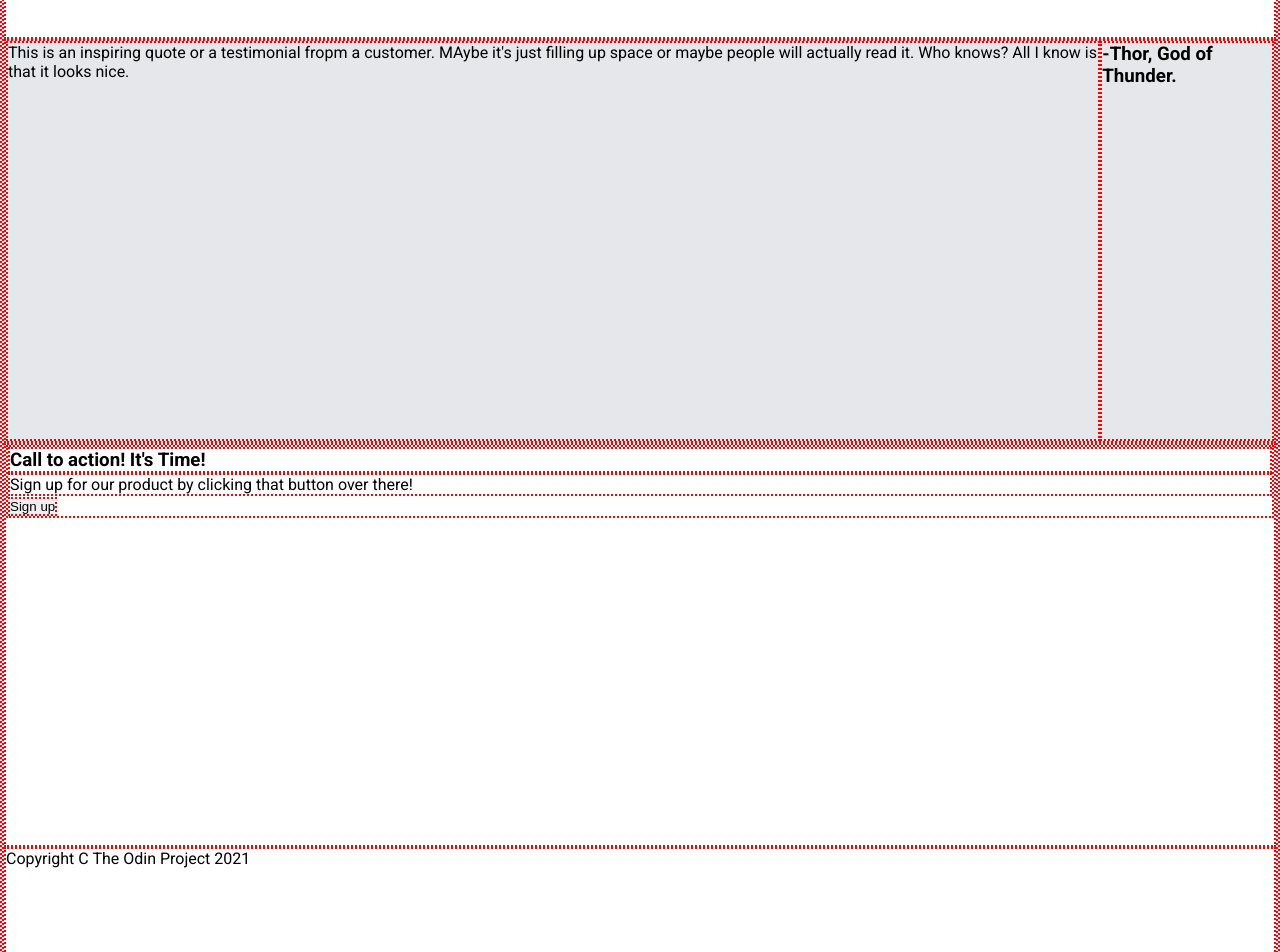
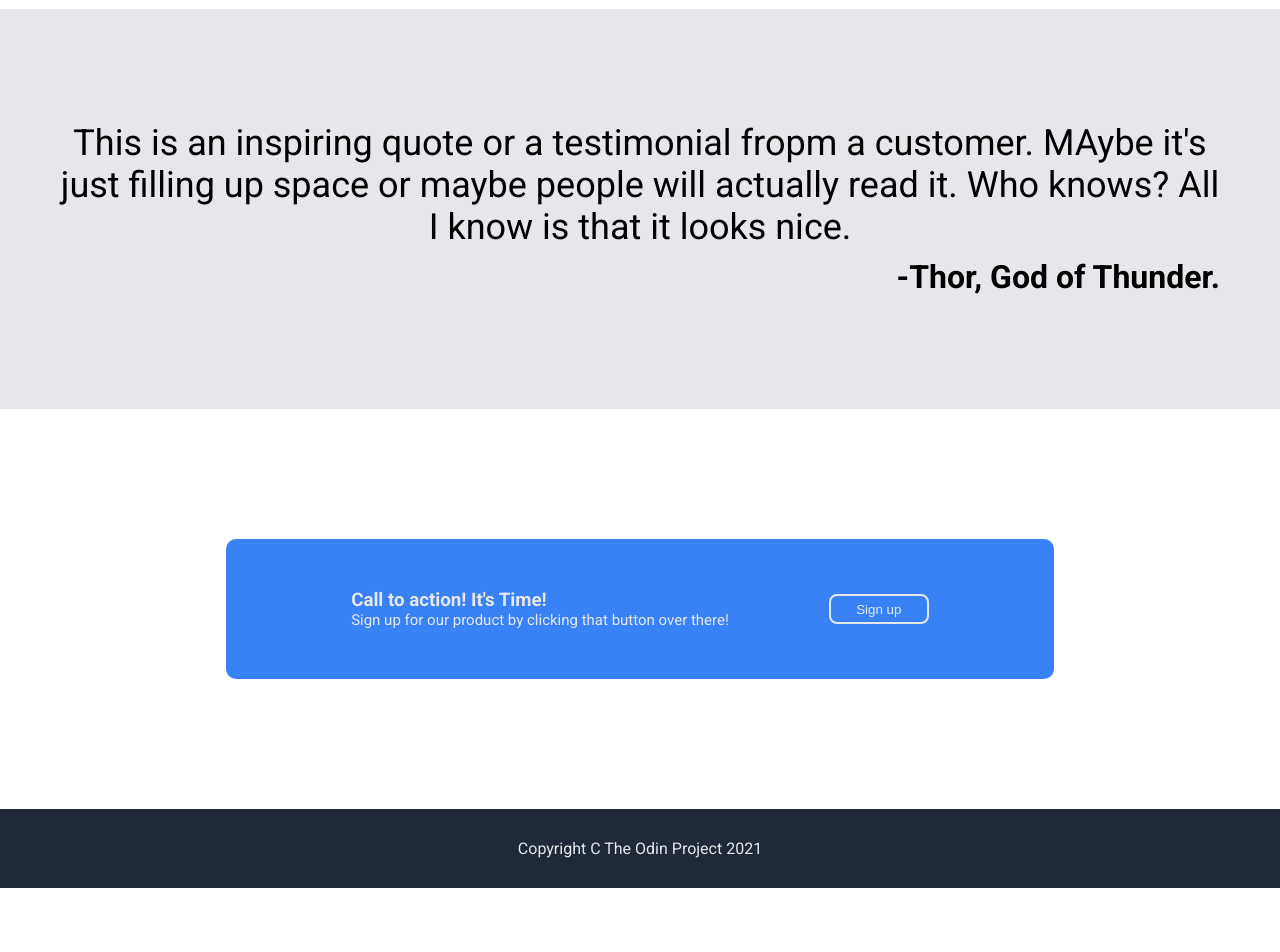
Before and after one commit to Oscar-Mont/odin-landing-page, a plain HTML site: page index.html in a window 1280 px wide. Shown: the part 840-1792 px from the top of the page. After the commit the page ends 1728 px from the top, so only its background shows below. Drawn offline with Linux system fonts and the light colour scheme.

Commit message:
Fix flexbox related problems. Add styles for remaining sections.
There were multiple errors related to flexbox use. Like using display:flex
in flex elements.

The rest of the content and styles of the landing page were added.

It is still necessary to polish the typography as well as the styles. Yet
overall it is 90% done.

```diff
--- a/index.html
+++ b/index.html
@@ -18,7 +18,7 @@
         <div class="header__logo">Header Logo</div>
         <ul class="header__ul">
             <li class="header__li"><a>header link one</a></li>
-            <li class="header__li" <a>header link two</a></li>
+            <li class="header__li"><a>header link two</a></li>
             <li class="header__li"><a>header link three</a></li>
         </ul>
     </header>
@@ -55,18 +55,20 @@
     </div>
 
     <div class="quote-section">
-        <p> This is an inspiring quote or a testimonial fropm a customer. MAybe it's
+        <p class="quote-section__p"> This is an inspiring quote or a testimonial fropm a customer. MAybe it's
             just filling up space or maybe people will actually read it. Who knows? All I
             know is that it looks nice.
         </p>
-        <h3>-Thor, God of Thunder.</h3>
+        <h3 class="quote-section__h3">-Thor, God of Thunder.</h3>
     </div>
 
     <div class="action-section">
         <div class="action-section__banner">
-            <h3>Call to action! It's Time!</h1>
-                <p>Sign up for our product by clicking that button over there!</p>
-                <button>Sign up</button>
+            <div class="action-section__content">
+                <h3 class="action-section__title">Call to action! It's Time!</h1>
+                    <p class="action-section__text">Sign up for our product by clicking that button over there!</p>
+            </div>
+            <button class="action-section__btn">Sign up</button>
         </div>
     </div>
     <footer class="footer">Copyright C The Odin Project 2021</footer>
--- a/styles.css
+++ b/styles.css
@@ -1,12 +1,13 @@
-/* ||RESET */
+/* ||RESET -----------------------------------------------------------------------*/
 
 * {
     margin: 0px;
     padding: 0px;
-    border: 2px dotted red;
+    box-sizing: border-box;
+    /* border: 2px dotted red; */
 }
 
-/* ||GENERAL STYLES */
+/* ||GENERAL STYLES --------------------------------------------------------------- */
 
 body {
     display: flex;
@@ -17,11 +18,11 @@ body {
 }
 
 
-/* BLOCKS OR MAIN CONTAINERS */
+/* BLOCKS -----------------------------------------------------------------*/
 
 .header {
     display: flex;
-    flex-grow: 1;
+    flex: 1;
     justify-content: space-around;
     align-items: center;
     background-color: #1F2937;
@@ -31,68 +32,84 @@ body {
 
 .main-section {
     display: flex;
-    justify-content: space-evenly;
+    flex: 1 1 400px;
+    justify-content: space-around;
     align-items: center;
     gap: 10px;
     background-color: #1F2937;
-    height: 400px;
+    /* height: 400px; */
 }
 
 .img-section {
     display: flex;
+    flex: 1 1 400px;
     flex-direction: column;
     justify-content: center;
-    height: 400px;
+    /* height: 400px; */
 }
 
 .quote-section {
     display: flex;
-    height: 400px;
+    flex: 1 1 400px;
+    flex-direction: column;
+    justify-content: center;
+    align-items: center;
+    /* height: 400px; */
     background-color: #E5E7EB;
 }
 
 .action-section {
+    display: flex;
+    flex-direction: column;
+    justify-content: center;
+    align-items: center;
     height: 400px;
+    background-color: white;
 }
 
 .footer {
-    height: 400px;
+    display: block;
+    background-color: #1F2937;
+    color: #E5E7EB;
+    padding: 30px;
+    text-align: center;
 }
 
-/* ||ELEMENTS (SOME BLOCKS IN BLOCKS)*/
+/* ||ELEMENTS----------------------------------------------------------------- */
 
-/*header */
+/*header block elements */
 
 .header__logo {
-    display: flex;
     font-size: 25px;
     font-weight: 900;
 }
 
 .header__ul {
     display: flex;
+    justify-content: space-evenly;
     list-style: none;
     margin: 0px;
 }
 
 .header__li {
     padding: 8px;
-    font-size: 20px;
+    font-size: 15px;
     color: #E5E7EB;
 }
 
-/*main section*/
+/*main section block elements*/
 
 .main-section__div {
+    /*container for h1, p and button */
     display: flex;
     flex-direction: column;
     justify-content: space-between;
     gap: 10px;
     width: 450px;
+    padding-left: 50px;
 }
 
 .main-section__h1 {
-    display: flex;
     font-size: 48px;
     font-weight: 1000;
     color: #F9FAF8;
@@ -100,14 +117,12 @@ body {
 }
 
 .main-section__p {
-    display: flex;
     width: 430px;
     font-size: 18px;
     color: #E5E7EB;
 }
 
 .main-section__button {
-    display: flex;
     align-self: flex-start;
     background-color: #3882F6;
     padding: 8px 32px 8px 32px;
@@ -119,25 +134,28 @@ body {
 }
 
 .main-section__img {
-    display: flex;
     align-self: center;
     background-color: #E5E7EB;
     padding: 100px 120px 100px 120px;
 }
 
-/*image section*/
+/*image section block elements*/
 
 .img-section__title {
     text-align: center;
-    margin: 50px;
+    margin-top: 50px;
+    align-self: center;
+
 }
 
 .img-section__items {
-    /*images flex container*/
+    /*images and p flex container*/
     display: flex;
     justify-content: center;
+    align-items: center;
+    flex: 1;
     gap: 50px;
-    margin-bottom: 100px;
+    /* margin-bottom: 100px; */
 }
 
 .img-section__item {
@@ -155,9 +173,66 @@ body {
 }
 
 .img-section__p {
-    display: flex;
     width: 150px;
     text-align: center;
 }
 
-/* ||MODIFIERS */
+/*Quote section block elements*/
+
+.quote-section__p {
+    text-align: center;
+    font-size: 36px;
+    margin: 0px 60px 0px 60px;
+}
+
+.quote-section__h3 {
+    text-align: right;
+    font-size: 32px;
+    align-self: flex-end;
+    margin-right: 60px;
+    margin-top: 10px;
+
+}
+
+/*Action section block elements*/
+
+.action-section__banner {
+    display: flex;
+    justify-content: space-evenly;
+    background-color: #3882F6;
+    border-radius: 10px;
+    margin: 30px;
+    padding: 25px;
+
+}
+
+.action-section__content {
+    display: flex;
+    flex-direction: column;
+    margin: 25px 100px 25px 100px;
+}
+
+.action-section__title {
+    color: #E5E7EB;
+}
+
+.action-section__text {
+    color: #E5E7EB;
+    font-size: 15px;
+    ;
+}
+
+.action-section__btn {
+    align-self: center;
+    background-color: #3882F6;
+    border: 2px solid #E5E7EB;
+    border-radius: 8px;
+    padding: 0px;
+    color: #E5E7EB;
+    height: 30px;
+    width: 100px;
+    margin-right: 100px;
+}
+
+
+/* ||MODIFIERS----------------------------------------------------- */
```
